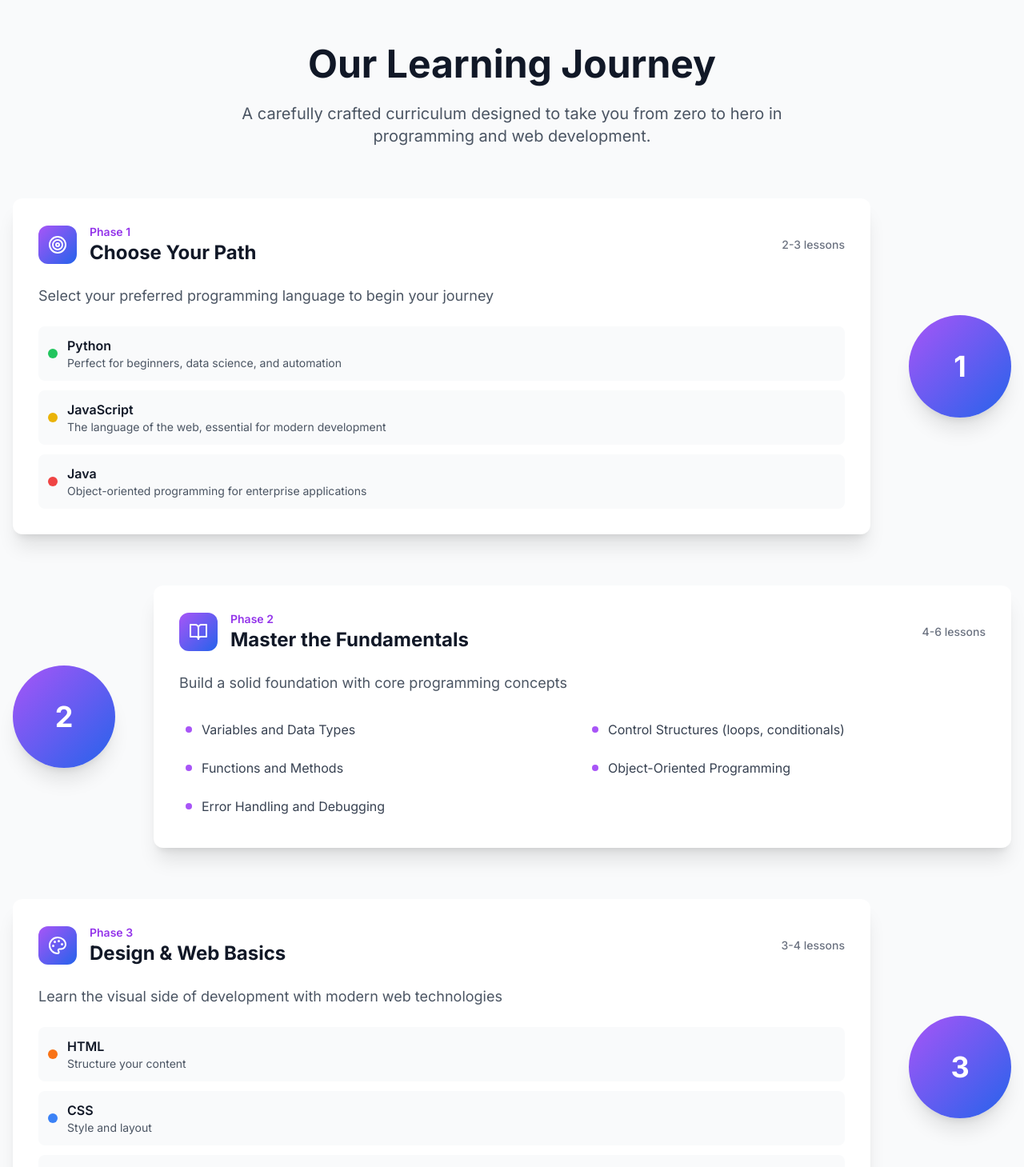
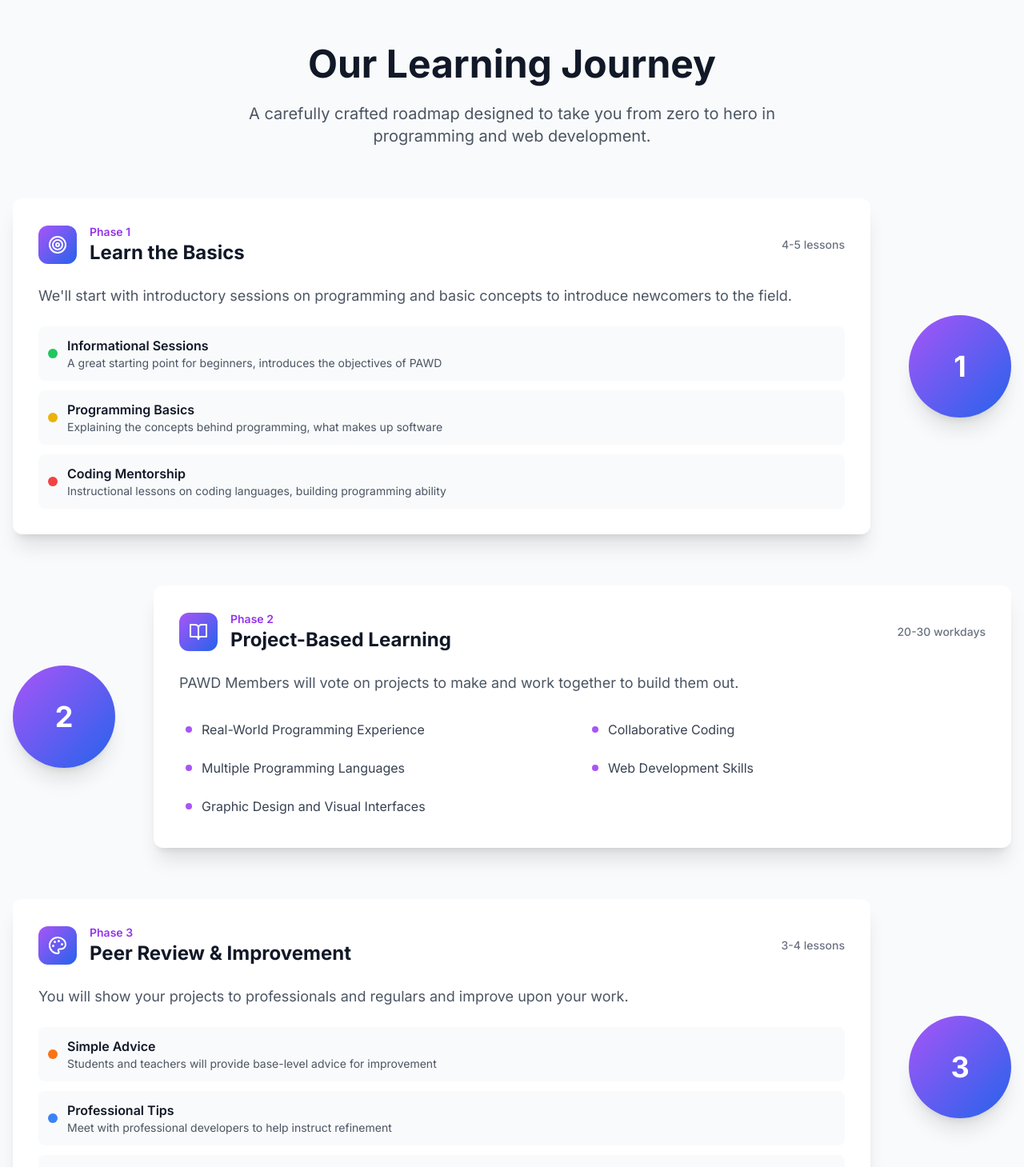
Before and after one commit to programmingcvhs/programmingcvhs.github.io, a Next.js app: page /about in a window 1280 px wide. Shown: the part 460-1919 px from the top of the page at 80% size. Built offline with nearby package versions, Linux system fonts and the light colour scheme.

Commit message:
Update page.tsx

```diff
--- a/app/about/page.tsx
+++ b/app/about/page.tsx
@@ -7,39 +7,39 @@ import { Card } from '@/components/ui/Card'
 const phases = [
   {
     phase: 1,
-    title: "Choose Your Path",
+    title: "Learn the Basics",
     icon: Target,
-    description: "Select your preferred programming language to begin your journey",
+    description: "We'll start with introductory sessions on programming and basic concepts to introduce newcomers to the field.",
     languages: [
-      { name: "Python", desc: "Perfect for beginners, data science, and automation", color: "bg-green-500" },
-      { name: "JavaScript", desc: "The language of the web, essential for modern development", color: "bg-yellow-500" },
-      { name: "Java", desc: "Object-oriented programming for enterprise applications", color: "bg-red-500" }
+      { name: "Informational Sessions", desc: "A great starting point for beginners, introduces the objectives of PAWD", color: "bg-green-500" },
+      { name: "Programming Basics", desc: "Explaining the concepts behind programming, what makes up software", color: "bg-yellow-500" },
+      { name: "Coding Mentorship", desc: "Instructional lessons on coding languages, building programming ability", color: "bg-red-500" }
     ],
-    duration: "2-3 lessons"
+    duration: "4-5 lessons"
   },
   {
     phase: 2,
-    title: "Master the Fundamentals",
+    title: "Project-Based Learning",
     icon: BookOpen,
-    description: "Build a solid foundation with core programming concepts",
+    description: "PAWD Members will vote on projects to make and work together to build them out.",
     skills: [
-      "Variables and Data Types",
-      "Control Structures (loops, conditionals)",
-      "Functions and Methods",
-      "Object-Oriented Programming",
-      "Error Handling and Debugging"
+      "Real-World Programming Experience",
+      "Collaborative Coding",
+      "Multiple Programming Languages",
+      "Web Development Skills",
+      "Graphic Design and Visual Interfaces"
     ],
-    duration: "4-6 lessons"
+    duration: "20-30 workdays"
   },
   {
     phase: 3,
-    title: "Design & Web Basics",
+    title: "Peer Review & Improvement",
     icon: Palette,
-    description: "Learn the visual side of development with modern web technologies",
+    description: "You will show your projects to professionals and regulars and improve upon your work.",
     technologies: [
-      { name: "HTML", desc: "Structure your content", color: "bg-orange-500" },
-      { name: "CSS", desc: "Style and layout", color: "bg-blue-500" },
-      { name: "JavaScript", desc: "Add interactivity", color: "bg-purple-500" }
+      { name: "Simple Advice", desc: "Students and teachers will provide base-level advice for improvement", color: "bg-orange-500" },
+      { name: "Professional Tips", desc: "Meet with professional developers to help instruct refinement", color: "bg-blue-500" },
+      { name: "Reconstruction", desc: "Rebuild your projects using the critiques and improved features", color: "bg-purple-500" }
     ],
     duration: "3-4 lessons"
   },
@@ -101,7 +101,7 @@ export default function AboutPage() {
               About PAWD
             </h1>
             <p className="text-xl lg:text-2xl text-purple-100 leading-relaxed">
-              Our comprehensive program takes you from beginner to confident developer through
+              Our club takes you from beginner to confident developer through
               structured learning, hands-on projects, and continuous mentorship.
             </p>
           </motion.div>
@@ -121,7 +121,7 @@ export default function AboutPage() {
               Our Learning Journey
             </h2>
             <p className="text-xl text-gray-600 max-w-3xl mx-auto">
-              A carefully crafted curriculum designed to take you from zero to hero in programming and web development.
+              A carefully crafted roadmap designed to take you from zero to hero in programming and web development.
             </p>
           </motion.div>
 
```
